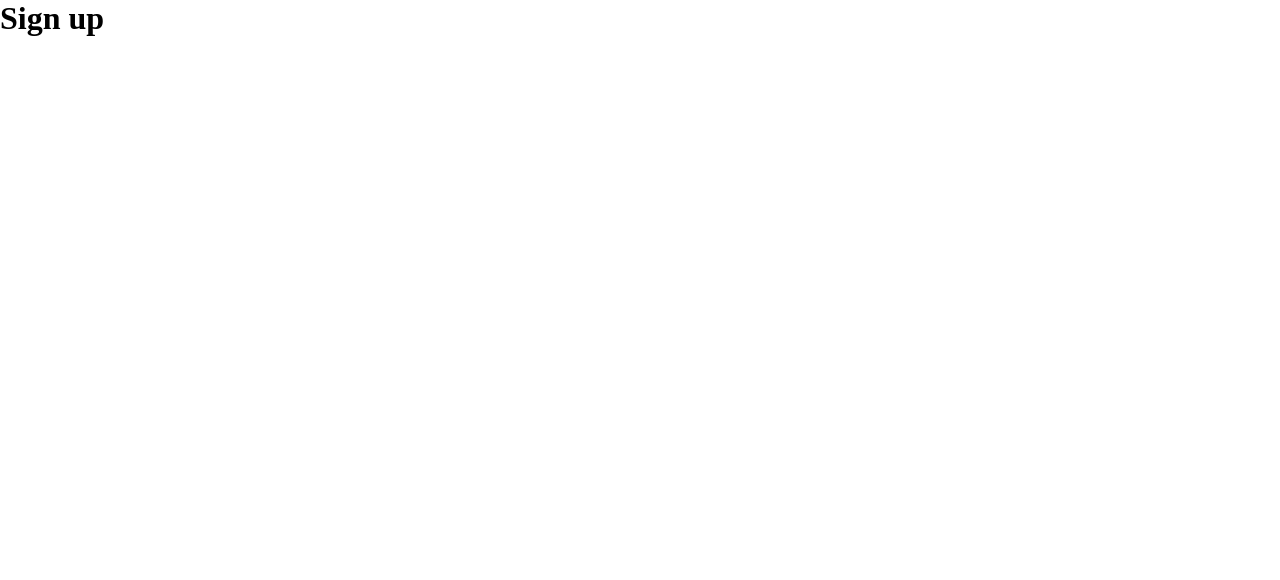
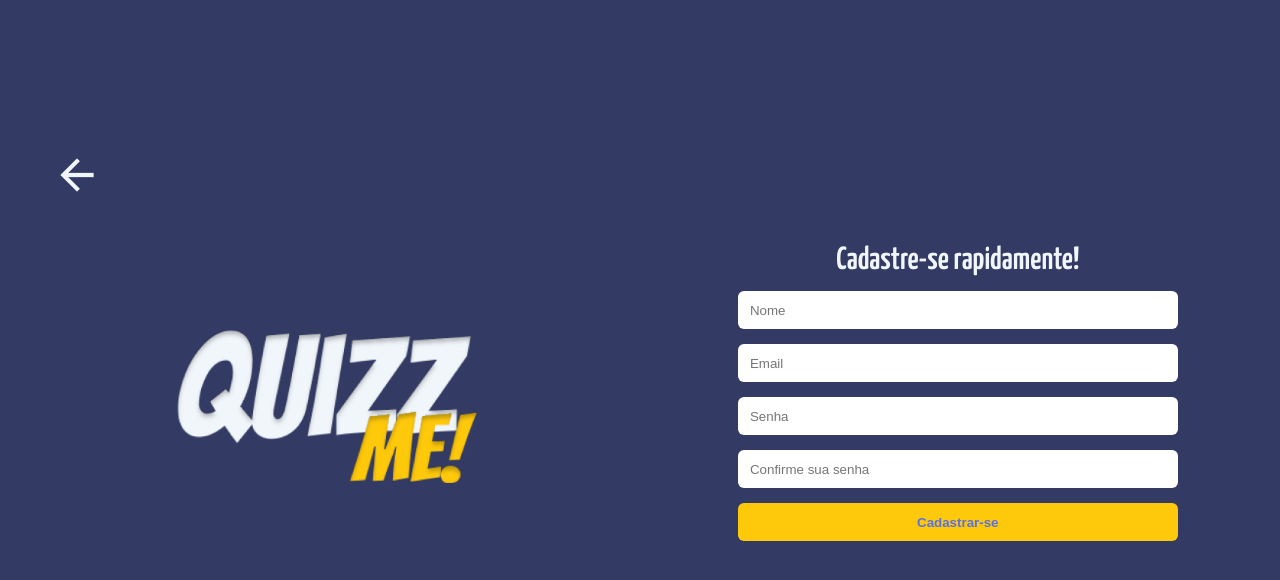
Before and after one commit to Victoriamsilva/QuizzMe, a React (Vite) app in the folder client/: page / in a window 1280 px wide. Both pictures are taken after a click on the link "Crie uma conta". Shown: the top 580 px of the page. Built offline with nearby package versions, Linux system fonts and the light colour scheme.

Commit message:
feat: signUp page and service

```diff
--- a/client/src/components/FormWrapper/styles.ts
+++ b/client/src/components/FormWrapper/styles.ts
@@ -14,7 +14,6 @@ export const Wrapper = styled.div`
 
 export const Logo = styled.div`
   display: flex;
-  border-right: solid 10px black;
   align-items: center;
   width: 100%;
   box-sizing: border-box;
--- a/client/src/pages/Login/index.tsx
+++ b/client/src/pages/Login/index.tsx
@@ -1,22 +1,21 @@
 import { useNavigate } from "react-router-dom";
 import { useState } from "react";
-import api from "../../service/api";
 import Button from "../../components/Button/index";
 import Input from "../../components/input";
 import SocialLoginButton from "../../components/SocialLoginButton";
 import logoGoogle from "../../assets/logo-google.png";
 import logoFacebook from "../../assets/logo-facebook.png";
 import FormWrapper from "../../components/FormWrapper";
+import login from "../../service/login";
 
-interface IForm {
+export interface IForm {
   email: string;
-  senha: string;
+  password: string;
 }
 
 export default function Login() {
   const navigate = useNavigate();
-  const [values, setValues] = useState<IForm>({ email: "", senha: "" });
-  const [error, setError] = useState("");
+  const [values, setValues] = useState<IForm>({ email: "", password: "" });
 
   function onChange(event: React.ChangeEvent<HTMLInputElement>) {
     const { value, name } = event.target;
@@ -26,20 +25,15 @@ export default function Login() {
     });
   }
 
-  function loginUser({ email, senha }: IForm) {
-    api
-      .post("http://localhost:3000/login", { email, senha })
-      .then(({ data }) => {
-        if (data) {
-          setError("");
-          navigate("/home");
-        }
-      })
-      .catch((err) => {
-        if (err) {
-          setError(err);
-        }
-      });
+  async function loginUser() {
+    try {
+      const { data } = await login(values);
+      if (data) {
+        navigate("/home");
+      }
+    } catch (error) {
+      console.log(error);
+    }
   }
 
   function handleClick() {
@@ -62,17 +56,17 @@ export default function Login() {
           type="password"
           placeholder="Senha"
         />
-        <Button text="Logar no Quizz Me!" onClick={() => loginUser(values)} />
+        <Button text="Logar no Quizz Me!" onClick={loginUser} />
         <h2>OU</h2>
         <SocialLoginButton
           text="Conectar com o Google"
-          onClick={() => loginUser(values)}
+          onClick={loginUser}
           image={logoGoogle}
           color="red"
         />
         <SocialLoginButton
           text="Conectar com o Facebook"
-          onClick={() => loginUser(values)}
+          onClick={loginUser}
           image={logoFacebook}
           color="blue"
         />
--- a/client/src/pages/SignUp/index.tsx
+++ b/client/src/pages/SignUp/index.tsx
@@ -1,3 +1,76 @@
+import { useNavigate } from "react-router-dom";
+import { useState } from "react";
+import Button from "../../components/Button/index";
+import Input from "../../components/input";
+import FormWrapper from "../../components/FormWrapper";
+import ArrowImage from "../../assets/arrow-left.png";
+import * as S from "./styles";
+import signUp from "../../service/signUp";
+export interface IForm {
+  name: string;
+  email: string;
+  password: string;
+  confirmPassword: string;
+}
+
 export default function SignUp() {
-  return <h1>Sign up</h1>;
+  const navigate = useNavigate();
+  const [values, setValues] = useState<IForm>({
+    name: "",
+    email: "",
+    password: "",
+    confirmPassword: "",
+  });
+
+  function onChange(event: React.ChangeEvent<HTMLInputElement>) {
+    const { value, name } = event.target;
+    setValues({
+      ...values,
+      [name]: value,
+    });
+  }
+  async function signUpUser() {
+    try {
+      const { data } = await signUp(values);
+
+      if (data) {
+        navigate("/home");
+      }
+    } catch (error) {
+      console.log(error);
+    }
+  }
+
+  function handleClick() {
+    navigate("/");
+  }
+
+  return (
+    <FormWrapper>
+      <S.Arrow src={ArrowImage} onClick={handleClick} />
+      <h1>Cadastre-se rapidamente!</h1>
+      <form>
+        <Input onChange={onChange} name="name" type="text" placeholder="Nome" />
+        <Input
+          onChange={onChange}
+          name="email"
+          type="email"
+          placeholder="Email"
+        />
+        <Input
+          onChange={onChange}
+          name="password"
+          type="password"
+          placeholder="Senha"
+        />
+        <Input
+          onChange={onChange}
+          name="confirmPassword"
+          type="password"
+          placeholder="Confirme sua senha"
+        />
+        <Button text="Cadastrar-se" onClick={signUpUser} />
+      </form>
+    </FormWrapper>
+  );
 }
--- a/client/src/pages/SignUp/styles.ts
+++ b/client/src/pages/SignUp/styles.ts
@@ -0,0 +1,12 @@
+import styled from "styled-components";
+
+export const Arrow = styled.img`
+  position: absolute;
+  left: 60px;
+  top: 158px;
+  cursor: pointer;
+  @media screen and (max-width: 600px) {
+    margin-bottom: 15px;
+    position: static;
+  }
+`;
--- /dev/null
+++ b/client/src/service/login/index.ts
@@ -0,0 +1,9 @@
+import api from "../api";
+import { IForm } from "../../pages/Login/index";
+
+export default async function login({ email, password }: IForm) {
+  return api.post(import.meta.env.VITE_API_URL, {
+    email,
+    password,
+  });
+}
--- /dev/null
+++ b/client/src/service/signUp/index.ts
@@ -0,0 +1,10 @@
+import api from "../api";
+import { IForm } from "../../pages/SignUp/index";
+
+export default async function signUp({ name, email, password }: IForm) {
+  return api.post(import.meta.env.VITE_API_URL, {
+    name,
+    email,
+    password,
+  });
+}
```
Also changed, not shown: client/src/env.d.ts (added, +9 -0 lines), client/src/assets/arrow-left.png (added), client/src/pages/Login/styles.ts (deleted), 1 other file (tests, documents, lock files or other folders).
